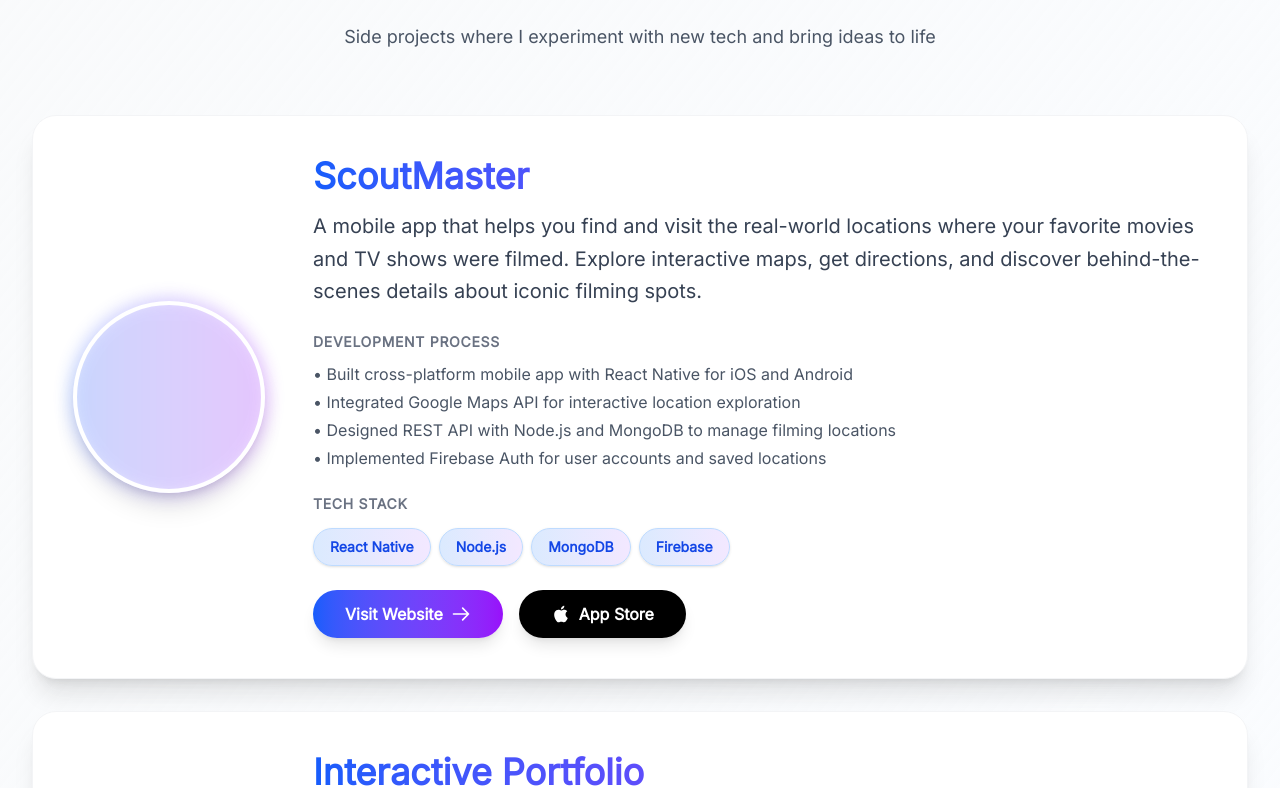
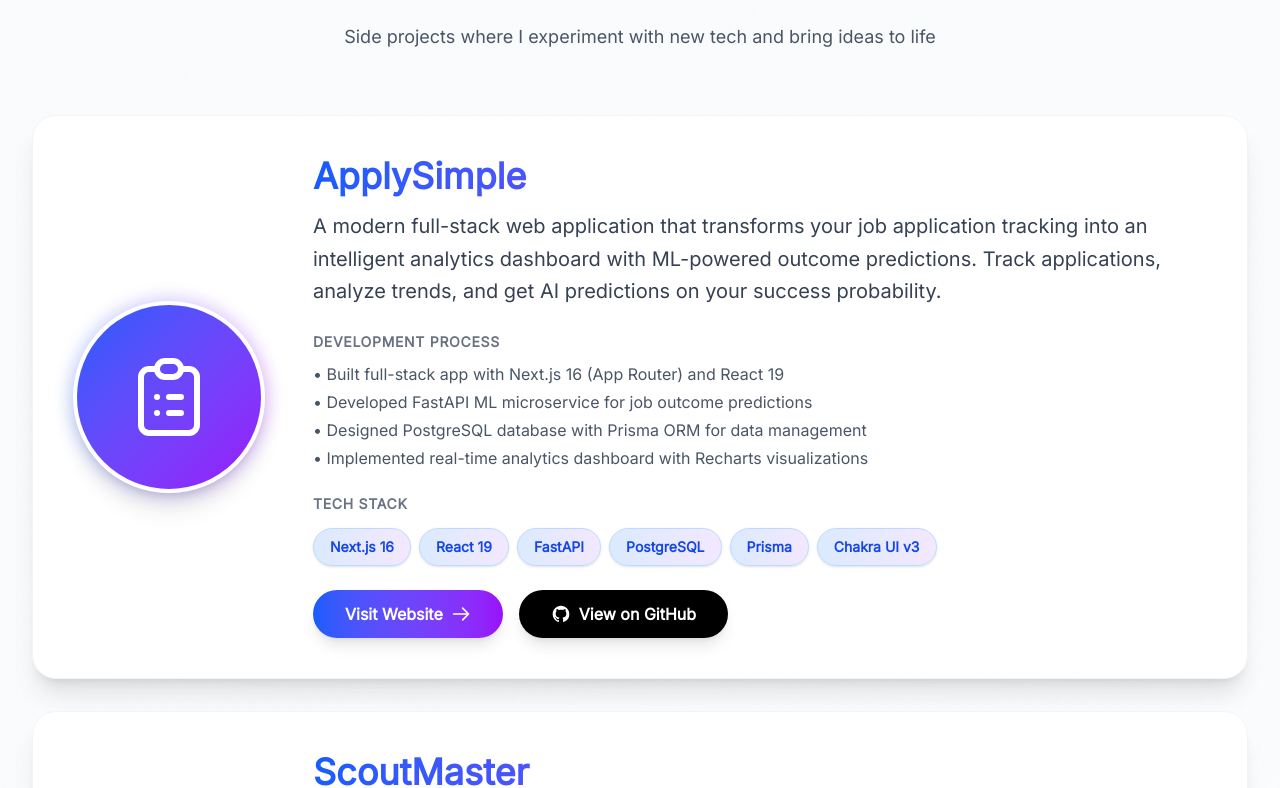
Before and after one commit to Mitchell-Hess/Portfolio, a React (Vite) app: page / in a window 1280 px wide. Shown: the part 2474-3262 px from the top of the page. Built offline with nearby package versions, Linux system fonts and the light colour scheme; no server answers.

Commit message:
added apply simple to the projects section

```diff
--- a/src/components/Contact.tsx
+++ b/src/components/Contact.tsx
@@ -73,7 +73,7 @@ export default function Contact() {
 
       <div className="relative max-w-5xl mx-auto px-4 sm:px-6 lg:px-8 text-center">
         <motion.h2
-          className="text-4xl sm:text-5xl md:text-6xl font-bold mb-6"
+          className="text-4xl sm:text-5xl md:text-6xl font-bold mb-6 text-white"
           initial={{ opacity: 0, y: 20 }}
           whileInView={{ opacity: 1, y: 0 }}
           viewport={{ once: true }}
@@ -83,7 +83,7 @@ export default function Contact() {
         </motion.h2>
 
         <motion.p
-          className="text-xl sm:text-2xl mb-16 max-w-3xl mx-auto text-white/90"
+          className="text-xl sm:text-2xl mb-16 max-w-3xl mx-auto text-white"
           initial={{ opacity: 0, y: 20 }}
           whileInView={{ opacity: 1, y: 0 }}
           viewport={{ once: true }}
@@ -111,10 +111,10 @@ export default function Contact() {
               <div className="absolute inset-0 rounded-3xl bg-gradient-to-br from-white/20 to-white/5 opacity-0 group-hover:opacity-100 transition-opacity" />
 
               <div className="relative space-y-4">
-                <div className="mb-4 flex justify-center">{method.icon}</div>
-                <h3 className="text-2xl font-bold">{method.name}</h3>
-                <p className="text-white/80 text-sm break-all">{method.label}</p>
-                <div className="flex items-center justify-center gap-2 text-sm font-semibold">
+                <div className="mb-4 flex justify-center text-white">{method.icon}</div>
+                <h3 className="text-2xl font-bold text-white">{method.name}</h3>
+                <p className="text-white text-sm break-all">{method.label}</p>
+                <div className="flex items-center justify-center gap-2 text-sm font-semibold text-white">
                   <span>Connect</span>
                   <svg className="w-4 h-4 group-hover:translate-x-1 transition-transform" fill="none" stroke="currentColor" viewBox="0 0 24 24">
                     <path strokeLinecap="round" strokeLinejoin="round" strokeWidth={2} d="M14 5l7 7m0 0l-7 7m7-7H3" />
@@ -133,7 +133,7 @@ export default function Contact() {
           viewport={{ once: true }}
           transition={{ duration: 0.6, delay: 0.6 }}
         >
-          <p className="text-white/70 text-sm sm:text-base">
+          <p className="text-white text-sm sm:text-base">
             © 2025 Mitchell Hess. Built with React, TypeScript, and Tailwind CSS.
           </p>
         </motion.div>
--- a/src/components/Projects.tsx
+++ b/src/components/Projects.tsx
@@ -31,6 +31,103 @@ export default function Projects() {
         </motion.p>
 
         <div className="space-y-8">
+          {/* ApplySimple Project */}
+          <motion.div
+            whileHover={{ y: -8 }}
+            transition={{ type: "spring", stiffness: 300, damping: 20 }}
+            className="group relative bg-white dark:bg-slate-800 rounded-3xl shadow-xl hover:shadow-2xl transition-all overflow-hidden border border-gray-100 dark:border-slate-700"
+          >
+            {/* Gradient overlay */}
+            <div className="absolute inset-0 bg-gradient-to-br from-blue-500/5 to-purple-500/5 opacity-0 group-hover:opacity-100 transition-opacity pointer-events-none" />
+
+            <div className="relative p-6 sm:p-10 flex flex-col md:flex-row md:items-center gap-8 lg:gap-12">
+              {/* Project Icon */}
+              <motion.div
+                className="flex-shrink-0 mx-auto md:mx-0"
+                whileHover={{ scale: 1.1, rotate: 5 }}
+                transition={{ type: "spring", stiffness: 300 }}
+              >
+                <div className="relative group/logo">
+                  <div className="absolute -inset-1 bg-gradient-to-r from-blue-600 to-purple-600 rounded-full blur opacity-25 group-hover/logo:opacity-75 transition"></div>
+                  <div className="relative w-32 h-32 sm:w-40 sm:h-40 lg:w-48 lg:h-48 rounded-full bg-gradient-to-br from-blue-600 to-purple-600 shadow-xl border-4 border-white dark:border-slate-800 flex items-center justify-center">
+                    <svg className="w-16 h-16 sm:w-20 sm:h-20 lg:w-24 lg:h-24 text-white" fill="none" stroke="currentColor" viewBox="0 0 24 24">
+                      <path strokeLinecap="round" strokeLinejoin="round" strokeWidth={1.5} d="M9 5H7a2 2 0 00-2 2v12a2 2 0 002 2h10a2 2 0 002-2V7a2 2 0 00-2-2h-2M9 5a2 2 0 002 2h2a2 2 0 002-2M9 5a2 2 0 012-2h2a2 2 0 012 2m-3 7h3m-3 4h3m-6-4h.01M9 16h.01" />
+                    </svg>
+                  </div>
+                </div>
+              </motion.div>
+
+              {/* Project Details */}
+              <div className="flex-1 text-center md:text-left space-y-6">
+                <div>
+                  <h3 className="text-3xl sm:text-4xl font-bold mb-3 bg-gradient-to-r from-blue-600 to-purple-600 bg-clip-text text-transparent">
+                    ApplySimple
+                  </h3>
+                  <p className="text-lg sm:text-xl leading-relaxed text-gray-700 dark:text-gray-300">
+                    A modern full-stack web application that transforms your job application tracking into an intelligent analytics dashboard with ML-powered outcome predictions. Track applications, analyze trends, and get AI predictions on your success probability.
+                  </p>
+                </div>
+
+                {/* Development Process */}
+                <div>
+                  <h4 className="text-sm font-semibold text-gray-500 dark:text-gray-400 mb-2 uppercase tracking-wider">
+                    Development Process
+                  </h4>
+                  <ul className="text-base text-gray-600 dark:text-gray-400 space-y-1">
+                    <li>• Built full-stack app with Next.js 16 (App Router) and React 19</li>
+                    <li>• Developed FastAPI ML microservice for job outcome predictions</li>
+                    <li>• Designed PostgreSQL database with Prisma ORM for data management</li>
+                    <li>• Implemented real-time analytics dashboard with Recharts visualizations</li>
+                  </ul>
+                </div>
+
+                {/* Tech Stack */}
+                <div>
+                  <h4 className="text-sm font-semibold text-gray-500 dark:text-gray-400 mb-3 uppercase tracking-wider">
+                    Tech Stack
+                  </h4>
+                  <div className="flex flex-wrap justify-center md:justify-start gap-2">
+                    {["Next.js 16", "React 19", "FastAPI", "PostgreSQL", "Prisma", "Chakra UI v3"].map((tech) => (
+                      <motion.span
+                        key={tech}
+                        whileHover={{ scale: 1.1, y: -2 }}
+                        className="bg-gradient-to-r from-blue-100 to-purple-100 dark:from-blue-900/50 dark:to-purple-900/50 text-blue-700 dark:text-blue-300 px-4 py-2 rounded-full text-sm font-semibold shadow-sm border border-blue-200 dark:border-blue-800"
+                      >
+                        {tech}
+                      </motion.span>
+                    ))}
+                  </div>
+                </div>
+
+                {/* CTA Buttons */}
+                <div className="flex flex-wrap justify-center md:justify-start gap-4">
+                  <a
+                    href="https://applysimpleapp.com/"
+                    target="_blank"
+                    rel="noopener noreferrer"
+                    className="inline-flex items-center gap-2 px-8 py-3 bg-gradient-to-r from-blue-600 to-purple-600 hover:from-blue-700 hover:to-purple-700 text-white rounded-full font-semibold shadow-lg hover:shadow-xl transform hover:scale-105 transition-all"
+                  >
+                    Visit Website
+                    <svg className="w-5 h-5" fill="none" stroke="currentColor" viewBox="0 0 24 24">
+                      <path strokeLinecap="round" strokeLinejoin="round" strokeWidth={2} d="M14 5l7 7m0 0l-7 7m7-7H3" />
+                    </svg>
+                  </a>
+                  <a
+                    href="https://github.com/Mitchell-Hess/ApplySimple/tree/main"
+                    target="_blank"
+                    rel="noopener noreferrer"
+                    className="inline-flex items-center gap-2 px-8 py-3 bg-black hover:bg-gray-900 dark:bg-white dark:hover:bg-gray-100 text-white dark:text-black rounded-full font-semibold shadow-lg hover:shadow-xl transform hover:scale-105 transition-all"
+                  >
+                    <svg className="w-5 h-5" fill="currentColor" viewBox="0 0 24 24">
+                      <path fillRule="evenodd" d="M12 2C6.477 2 2 6.484 2 12.017c0 4.425 2.865 8.18 6.839 9.504.5.092.682-.217.682-.483 0-.237-.008-.868-.013-1.703-2.782.605-3.369-1.343-3.369-1.343-.454-1.158-1.11-1.466-1.11-1.466-.908-.62.069-.608.069-.608 1.003.07 1.531 1.032 1.531 1.032.892 1.53 2.341 1.088 2.91.832.092-.647.35-1.088.636-1.338-2.22-.253-4.555-1.113-4.555-4.951 0-1.093.39-1.988 1.029-2.688-.103-.253-.446-1.272.098-2.65 0 0 .84-.27 2.75 1.026A9.564 9.564 0 0112 6.844c.85.004 1.705.115 2.504.337 1.909-1.296 2.747-1.027 2.747-1.027.546 1.379.202 2.398.1 2.651.64.7 1.028 1.595 1.028 2.688 0 3.848-2.339 4.695-4.566 4.943.359.309.678.92.678 1.855 0 1.338-.012 2.419-.012 2.747 0 .268.18.58.688.482A10.019 10.019 0 0022 12.017C22 6.484 17.522 2 12 2z" clipRule="evenodd" />
+                    </svg>
+                    View on GitHub
+                  </a>
+                </div>
+              </div>
+            </div>
+          </motion.div>
+
           {/* ScoutMaster Project */}
           <motion.div
             whileHover={{ y: -8 }}
```
